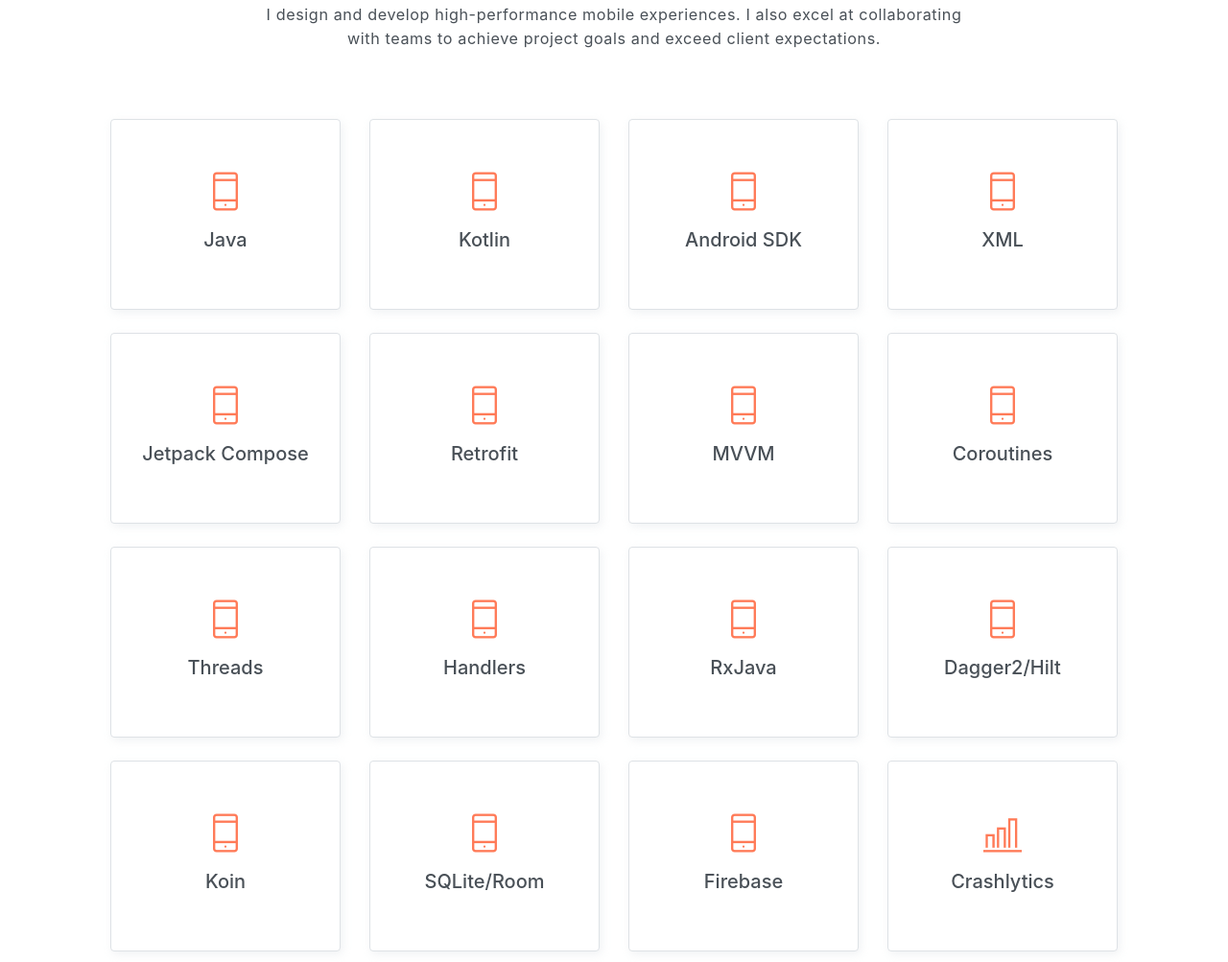
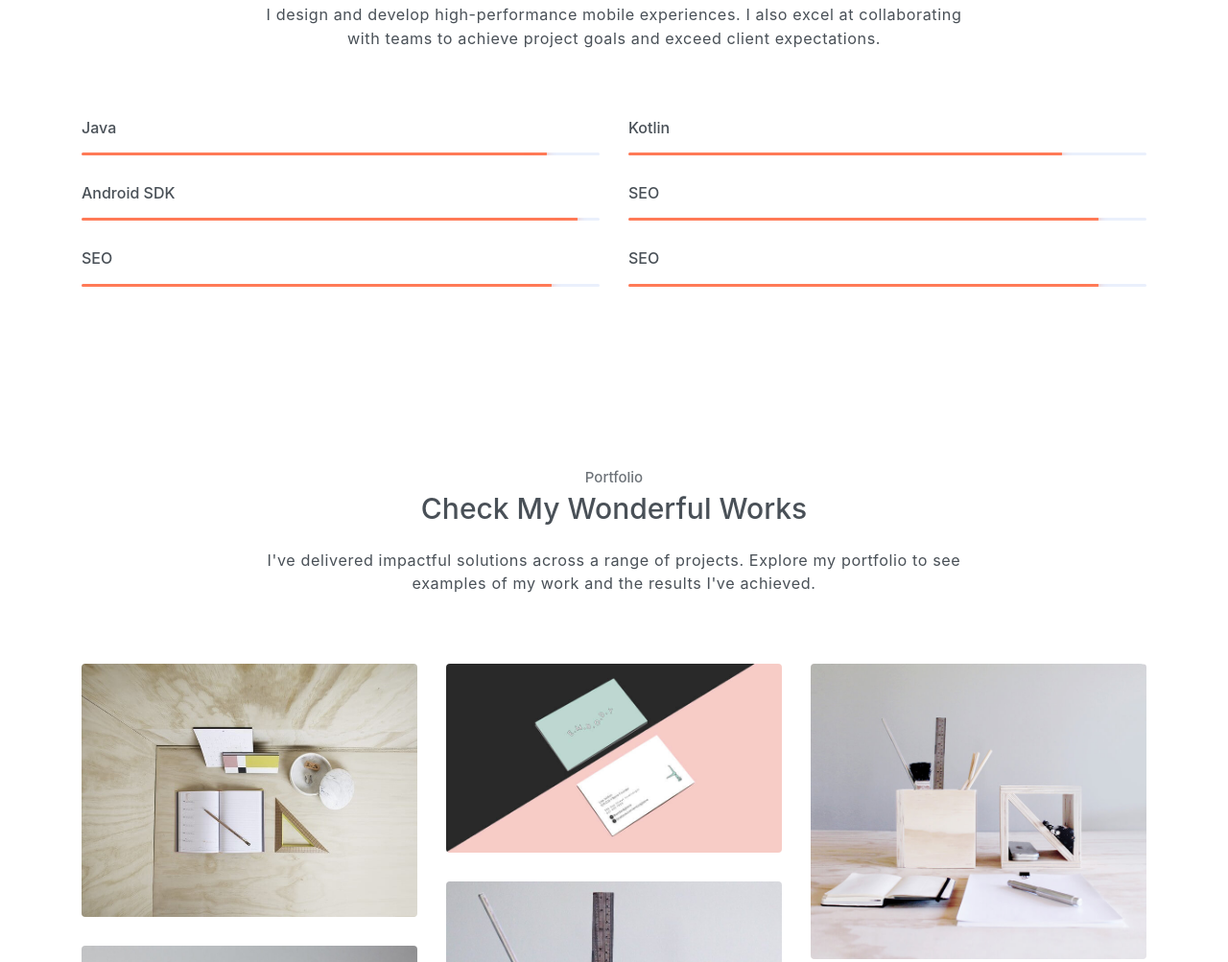
Before and after one commit to veroanggraa/veroanggraa.github.io, a plain HTML site: page index.html in a window 1280 px wide. Shown: the part 1420-2423 px from the top of the page at 96% size. Drawn offline with Linux system fonts and the light colour scheme.

Commit message:
update content

```diff
--- a/index.html
+++ b/index.html
@@ -120,8 +120,45 @@
             <h6 class="section-title mb-4">What I Can Do</h6>
             <p class="mb-5 pb-4">I design and develop high-performance mobile experiences. I also excel at collaborating<br> with teams to achieve project goals and exceed client expectations.</p>
 
-
-            <div class="container">
+            <div class="row text-left">
+              <div class="col-sm-6">
+                  <h6 class="mb-3">Java</h6>
+                  <div class="progress">
+                      <div class="progress-bar bg-primary" role="progressbar" style="width: 89%;" aria-valuenow="25" aria-valuemin="0" aria-valuemax="100"><span>89%</span></div>
+                  </div>
+              </div>
+              <div class="col-sm-6">
+                  <h6 class="mb-3">Kotlin</h6>
+                  <div class="progress">
+                      <div class="progress-bar bg-primary" role="progressbar" style="width: 83%;" aria-valuenow="25" aria-valuemin="0" aria-valuemax="100"><span>83%</span></div>
+                  </div>
+              </div>
+              <div class="col-sm-6">
+                  <h6 class="mb-3">Android SDK</h6>
+                  <div class="progress">
+                      <div class="progress-bar bg-primary" role="progressbar" style="width: 95%;" aria-valuenow="25" aria-valuemin="0" aria-valuemax="100"><span>95%</span></div>
+                  </div>
+              </div>
+              <div class="col-sm-6">
+                  <h6 class="mb-3">SEO</h6>
+                  <div class="progress">
+                      <div class="progress-bar bg-primary" role="progressbar" style="width: 90%;" aria-valuenow="25" aria-valuemin="0" aria-valuemax="100"><span>90%</span></div>
+                  </div>
+              </div>
+              <div class="col-sm-6">
+                <h6 class="mb-3">SEO</h6>
+                <div class="progress">
+                    <div class="progress-bar bg-primary" role="progressbar" style="width: 90%;" aria-valuenow="25" aria-valuemin="0" aria-valuemax="100"><span>90%</span></div>
+                </div>
+            </div>
+            <div class="col-sm-6">
+              <h6 class="mb-3">SEO</h6>
+              <div class="progress">
+                  <div class="progress-bar bg-primary" role="progressbar" style="width: 90%;" aria-valuenow="25" aria-valuemin="0" aria-valuemax="100"><span>90%</span></div>
+              </div>
+          </div>
+          </div>
+            <!-- <div class="container">
                 <div class="col-md-12">
                   <div class="row">
                     <div class="col-sm-6 col-md-3 mb-4">
@@ -362,7 +399,7 @@
                     </div>
                   </div>
                 </div>
-              </div>
+              </div> -->
         </div>
     </section>
     <!-- End of Sectoin -->
@@ -588,6 +625,21 @@
                         </div>
                     </div>
                 </div>
+                <div class="col-md-4">
+                  <div class="card border mb-4">
+                      <img src="assets/imgs/blog-3.jpg" alt="" class="card-img-top w-100">
+                      <div class="card-body">
+                          <h5 class="card-title">Bootstrap Framework2</h5>
+                          <div class="post-details">
+                              <a href="javascript:void(0)">Posted By: Admin</a>
+                              <a href="javascript:void(0)"><i class="ti-thumb-up"></i> 456</a>
+                              <a href="javascript:void(0)"><i class="ti-comment"></i> 123</a>
+                          </div>
+                          <p>Lorem ipsum dolor sit amet, consectetur adipisicing elit. Ut ad vel dolorum, iusto velit, minima? Voluptas nemo harum impedit nisi.</p>
+                          <a href="javascript:void(0)">Read More..</a>
+                      </div>
+                  </div>
+              </div>
             </div>
         </div>
     </section>
```
